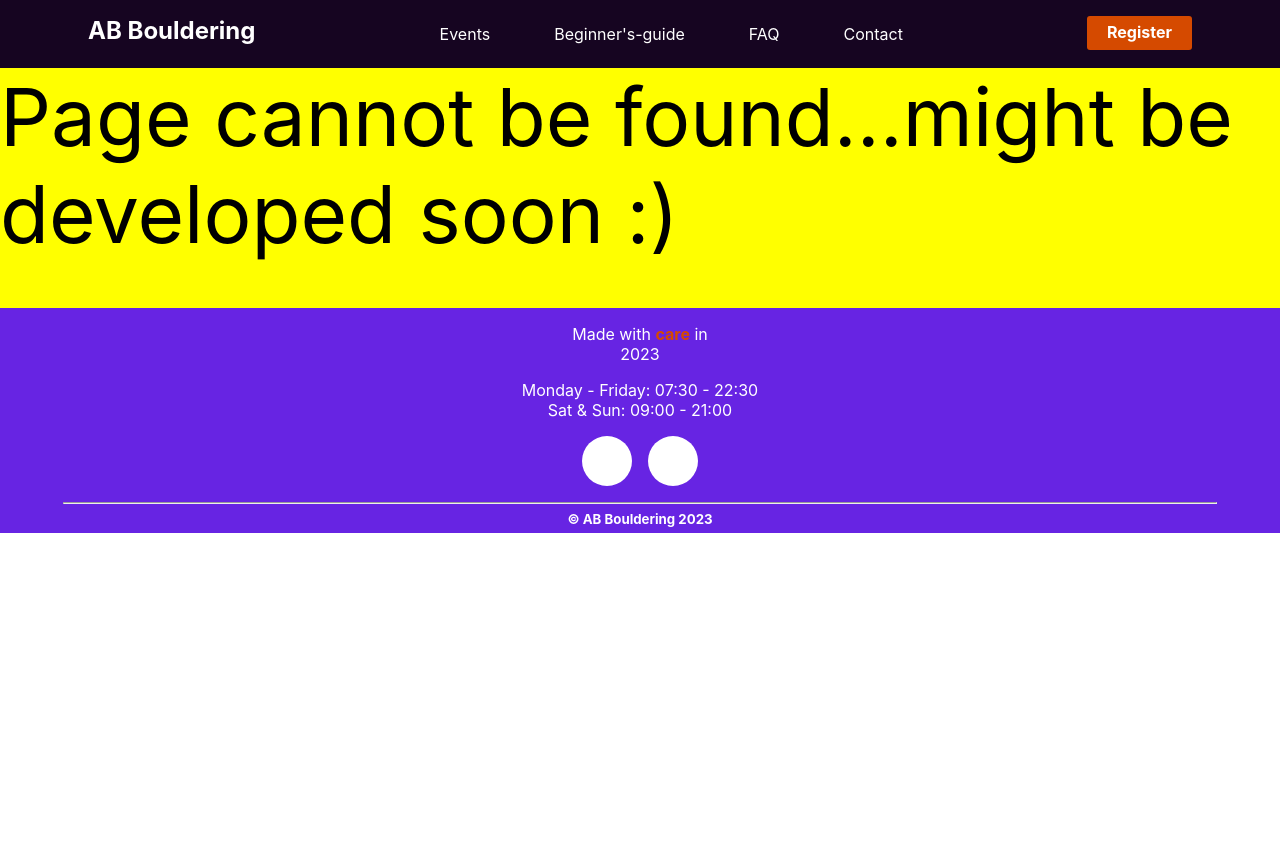
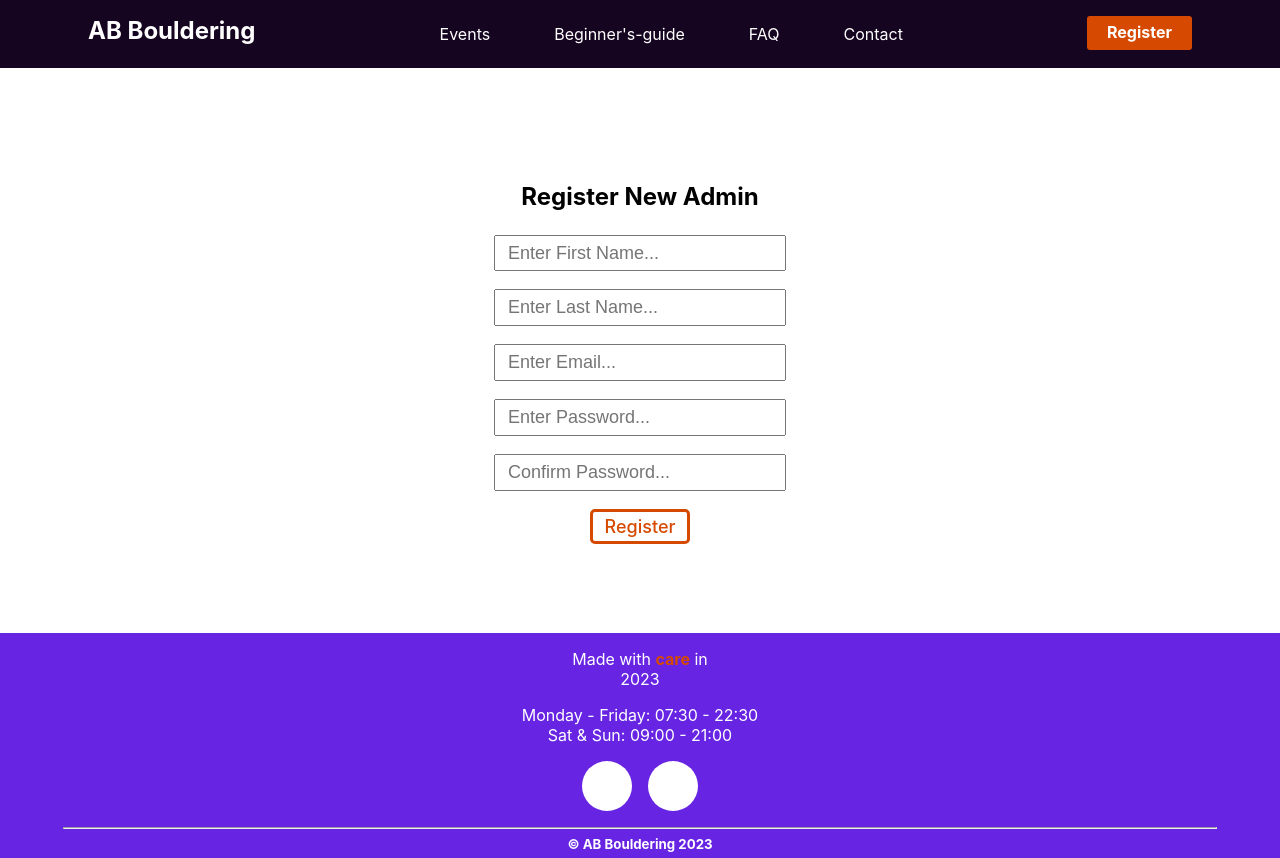
Before and after one commit to WildHeat/bouldering-booking, a React (Create React App) app: page /register-admin in a window 1280 px wide. Before the commit the page ends 800 px from the top, so only its background shows below. Built offline with nearby package versions, Linux system fonts and the light colour scheme.

Commit message:
added register new admin feature

```diff
--- a/src/App.js
+++ b/src/App.js
@@ -17,6 +17,7 @@ import EditEventPage from "./components/EditEventPage/EditEventPage";
 import CreateEventPage from "./components/CreateEventPage/CreateEventPage";
 import MyEventsPage from "./components/MyEventsPage/MyEventsPage";
 import AccountPage from "./components/AccountPage/AccountPage";
+import RegisterAdminPage from "./components/RegisterAdminPage/RegisterAdminPage";
 
 function App() {
   return (
@@ -35,6 +36,7 @@ function App() {
         <Route path="/login" element={<LoginPage />} />
         <Route path="/register" element={<RegisterPage />} />
         <Route path="/account" element={<AccountPage />} />
+        <Route path="/register-admin" element={<RegisterAdminPage />} />
 
         <Route path="*" element={<NoPage />} />
       </Routes>
--- /dev/null
+++ b/src/components/RegisterAdminPage/RegisterAdminPage.js
@@ -0,0 +1,136 @@
+import React, { useState } from "react";
+import { useNavigate } from "react-router-dom";
+
+const RegisterAdminPage = () => {
+  const [firstName, setFirstName] = useState("");
+  const [lastName, setLastName] = useState("");
+  const [email, setEmail] = useState("");
+  const [password, setPassword] = useState("");
+  const [confirmPassword, setConfirmPassword] = useState("");
+  const [errorMessage, setErrorMessage] = useState([]);
+
+  let navigate = useNavigate();
+
+  async function register() {
+    setErrorMessage([]);
+    let errors = [];
+
+    if (firstName === "") {
+      errors.push("First name can not be empty");
+    }
+
+    if (lastName === "") {
+      errors.push("Last name can not be empty");
+    }
+
+    if (password.length < 8) {
+      errors.push("Password needs to be 8 characters or longer");
+    }
+
+    if (!/\d/.test(password)) {
+      errors.push("Password needs to contain at least 1 number");
+    }
+
+    if (!/[A-Z]/.test(password)) {
+      errors.push("Password needs contain at least 1 uppercase letter");
+    }
+
+    if (!/[a-z]/.test(password)) {
+      errors.push("Password needs contain at least 1 lowercase letter");
+    }
+    //// Need to update to include full email validation
+    if (!/[a-zA-Z]/.test(email)) {
+      errors.push("Email must contain at least one letter");
+    }
+
+    if (/\s/.test(email)) {
+      errors.push("Email can't contain any spaces");
+    }
+
+    if (password !== confirmPassword) {
+      errors.push("Password and confirm password doesn't match");
+    }
+
+    setErrorMessage(errors);
+
+    if (errors.length > 0) return;
+
+    await fetch(process.env.REACT_APP_BASE_URL + "/api/v1/users/new-admin", {
+      headers: {
+        "Content-type": "application/json",
+        Authorization: `Bearer ${localStorage.getItem("jwt")}`,
+      },
+      method: "post",
+      body: JSON.stringify({
+        firstName: firstName,
+        lastName: lastName,
+        email: email,
+        password: password,
+      }),
+    })
+      .then((response) => {
+        if (response.status === 201) {
+          return;
+        }
+        throw response;
+      })
+      .then((body) => {
+        navigate("/");
+      })
+      .catch(() => {
+        setErrorMessage(["Somthing went wrong. Please try again"]);
+      });
+  }
+
+  return (
+    <div className="register-page-container">
+      <div className="register-form-container">
+        <h2>Register New Admin</h2>
+        <input
+          type="text"
+          value={firstName}
+          onChange={(e) => setFirstName(e.target.value)}
+          placeholder="Enter First Name..."
+        />
+        <input
+          type="text"
+          value={lastName}
+          onChange={(e) => setLastName(e.target.value)}
+          placeholder="Enter Last Name..."
+        />
+        <input
+          type="text"
+          value={email}
+          onChange={(e) => setEmail(e.target.value)}
+          placeholder="Enter Email..."
+        />
+        <input
+          type="password"
+          value={password}
+          onChange={(e) => setPassword(e.target.value)}
+          placeholder="Enter Password..."
+        />
+        <input
+          type="password"
+          value={confirmPassword}
+          onChange={(e) => setConfirmPassword(e.target.value)}
+          placeholder="Confirm Password..."
+        />
+        {errorMessage.map((error) => {
+          return (
+            <div key={error}>
+              - {error}
+              <br />
+            </div>
+          );
+        })}
+        <br />
+        <div className="register-button" onClick={() => register()}>
+          Register
+        </div>
+      </div>
+    </div>
+  );
+};
+
+export default RegisterAdminPage;
```
Also changed, not shown: src/components/RegisterAdminPage/RegisterAdminPage.css (added).
